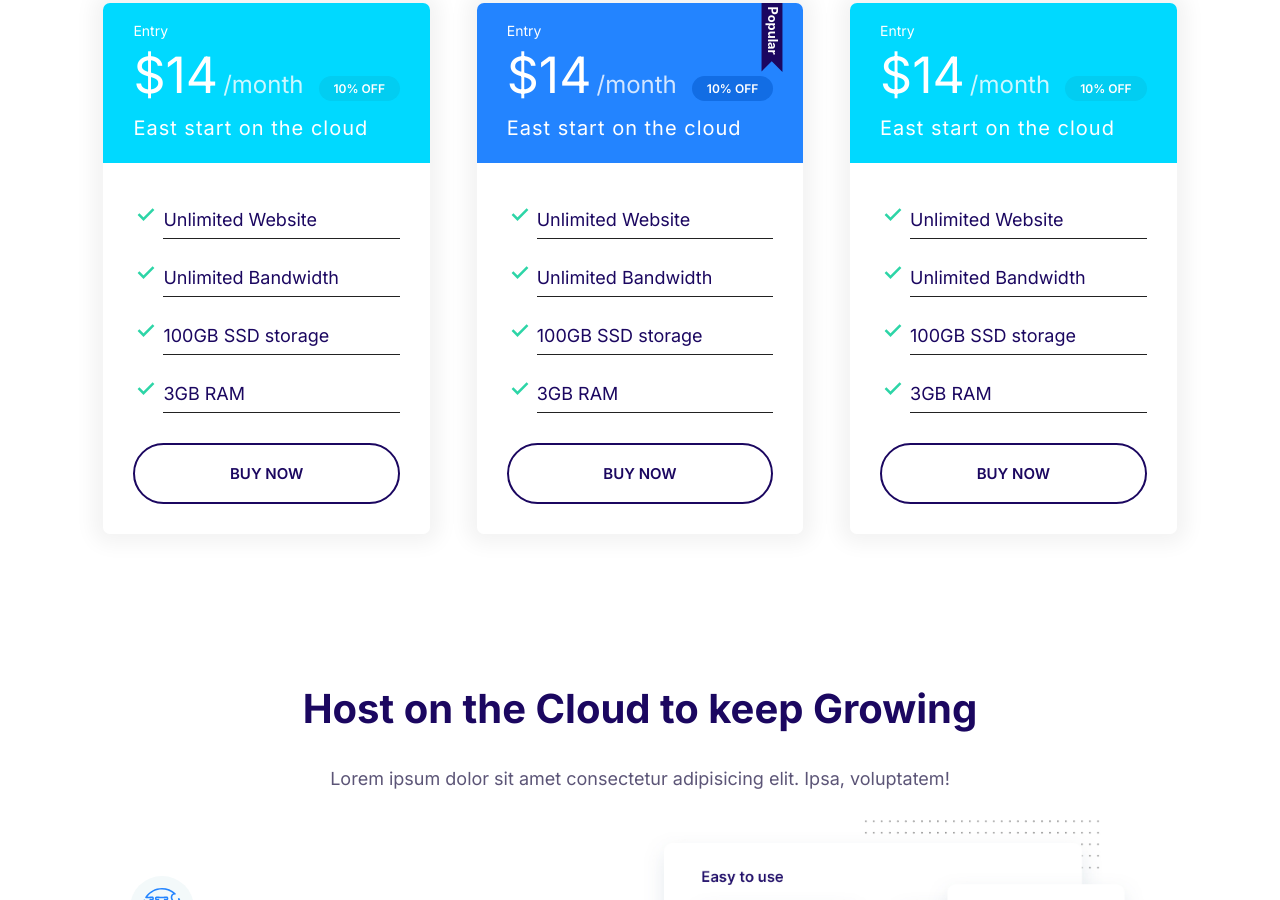
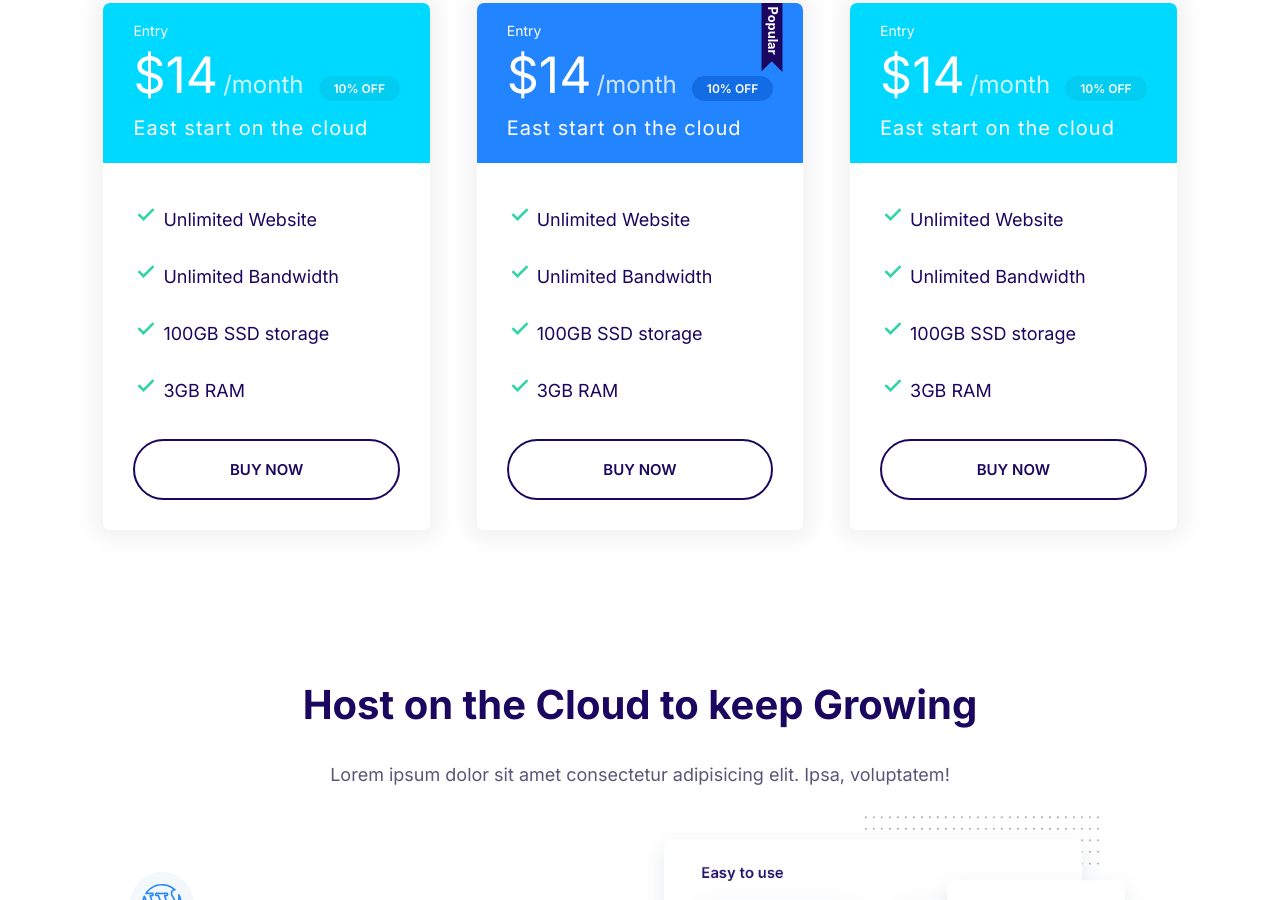
Before and after one commit to Yaw-Boateng/Main-Project-with-Moshfy, a website built with Parcel: page index.html in a window 1280 px wide. Shown: the part 1260-2160 px from the top of the page. Built offline with nearby package versions, Linux system fonts and the light colour scheme.

Commit message:
i removed the line under the nav list

```diff
--- a/css/style.css
+++ b/css/style.css
@@ -660,7 +660,7 @@ color: #fff;
 
  .list__item{
     padding: 0.5rem 2rem;
-    border-bottom: 1px solid #222 ;
+    /* border-bottom: 1px solid #222 ; */
 }
 
 .list__item > a {
```
